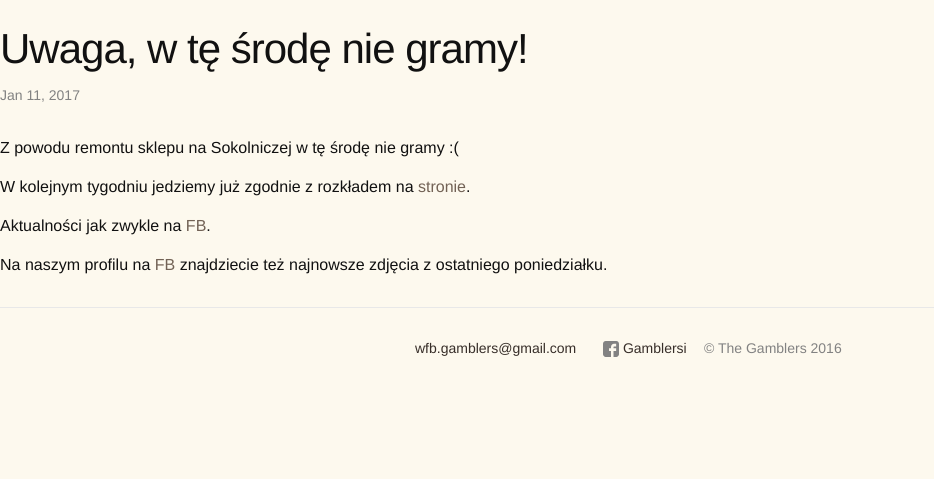
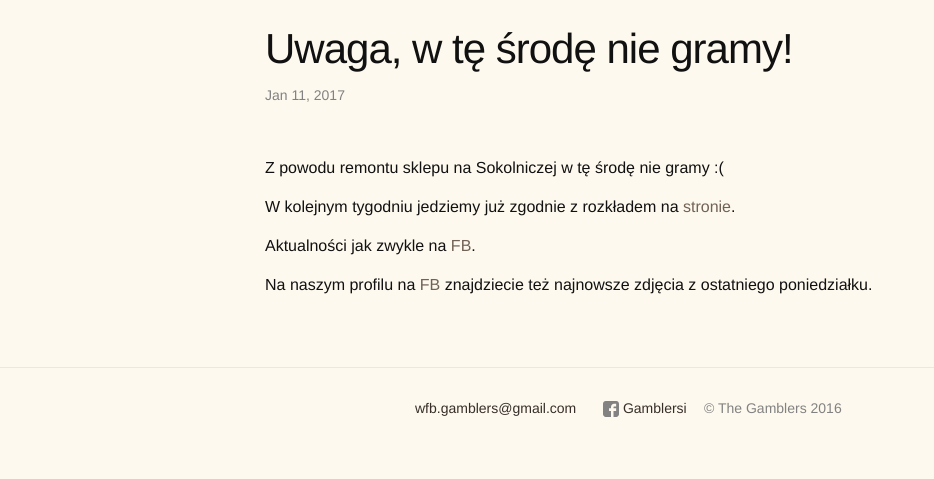
Before and after one commit to AkkaFranKebne/gamblers, a Jekyll site: the page built from _posts/2017-01-12-remont-sklepu.markdown, in a window 1280 px wide. Shown: the part 564-1043 px from the top of the page, without its empty margins (0-934 px from the left). Built offline with Jekyll 4.4.1, drawn with Linux system fonts in a browser that asks for light colours; before the commit the page ends 983 px from its top, so only the background shows below that.

Commit message:
posts css

```diff
--- a/_layouts/index.html
+++ b/_layouts/index.html
@@ -45,7 +45,7 @@
             </div>
         </section>
 
-   {% include header.html %}
+           {% include footer.html %}
 
  </body>
 
--- a/_layouts/post.html
+++ b/_layouts/post.html
@@ -10,6 +10,12 @@
 
    {% include jumbotron_about.html %}
 
+
+<section class="container">
+    <div class="row">
+
+        <div class="col-md-12">
+
             <article class="post">
 
               <header class="post-header">
@@ -21,6 +27,9 @@
                 {{ content }}
               </div>
             </article>
+       </div>
+    </div>
+</section>
 
   {% include footer.html %}
 
--- a/assets/main.css
+++ b/assets/main.css
@@ -489,7 +489,9 @@ div .content {
  * Posts
  */
 .post-header {
-  margin-bottom: 30px; }
+  margin-bottom: 50px;
+  margin-left: 100px;
+}
 
 .post-title {
   font-size: 42px;
@@ -500,7 +502,10 @@ div .content {
       font-size: 36px; } }
 
 .post-content {
-  margin-bottom: 30px; }
+  margin-bottom: 30px;
+  margin-left: 100px;
+  margin-right: 200px;
+  font-size: 16px;}
   .post-content h2 {
     font-size: 32px; }
     @media screen and (max-width: 800px) {
```
Lines whose indentation alone changed are shown as unchanged.
